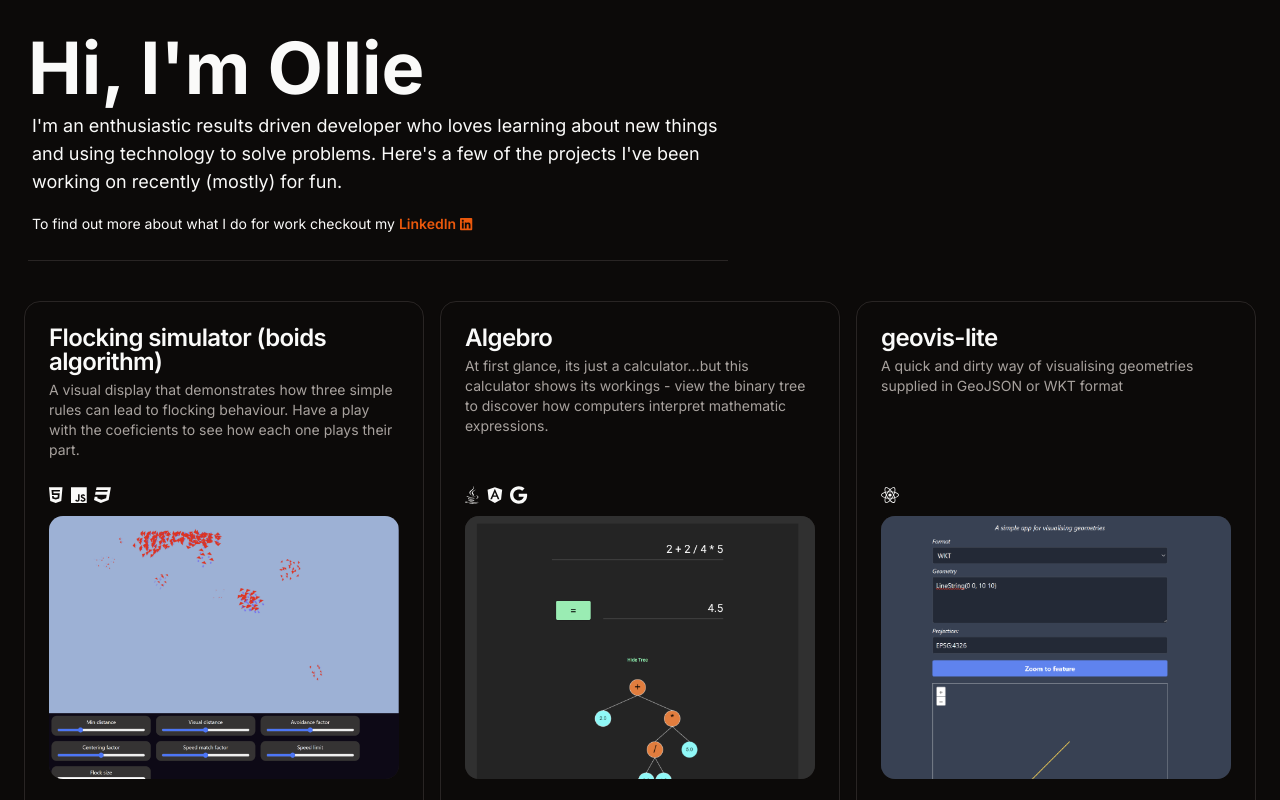
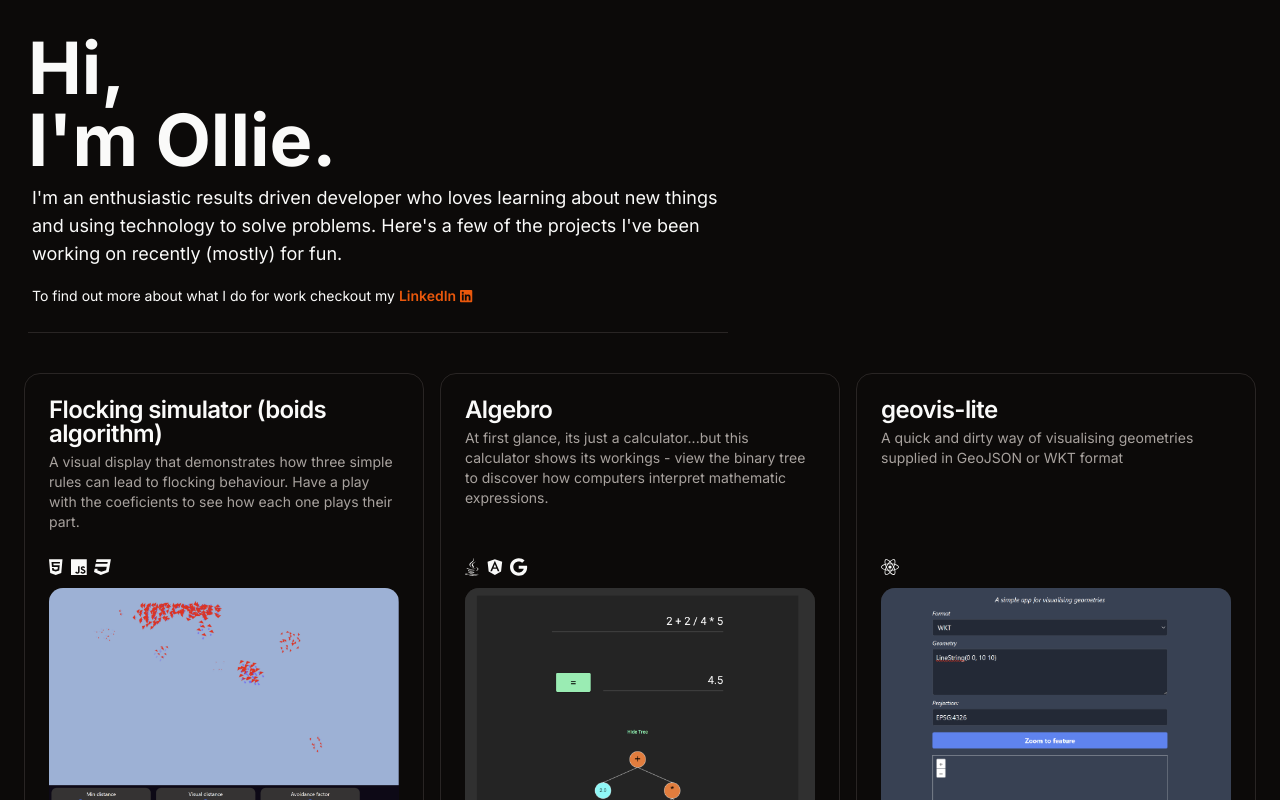
Before and after one commit to Leggit/project-showcase, a Next.js app: page / in a window 1280 px wide. Shown: the top 800 px of the page. Built offline with nearby package versions, Linux system fonts and the light colour scheme.

Commit message:
Improved animation

```diff
--- a/app/page.tsx
+++ b/app/page.tsx
@@ -73,7 +73,7 @@ export default function Home() {
     },
   ];
 
-  const placeholder = "{person.name}";
+  const placeholder = "{name}";
 
   useEffect(() => {
     const placeholder = document.getElementById("placeholder")!;
@@ -86,20 +86,23 @@ export default function Home() {
   return (
     <div className="px-0 md:px-2 lg:px-4 max-w-[1400px] xl:m-auto">
       <div className="px-3 my-8">
-        <h1 className="text-7xl mb-2 font-bold flex">
-          {"Hi, I'm"}&nbsp;
+        <h1 className="text-7xl mb-2 font-bold">
+          {"Hi,"}
+          <div className="flex">
+            {"I'm"}&nbsp;
             <div className="relative">
               <pre
                 id="placeholder"
-              className="text-secondary font-normal absolute"
+                className="text-secondary font-light delay-200 absolute"
               >
                 {placeholder}
               </pre>
               <div
                 id="newText"
-              className="opacity-0 translate-y-1 delay-75 absolute "
+                className="opacity-0 translate-y-1 delay-500 absolute "
               >
-              Ollie
+                Ollie.
+              </div>
             </div>
           </div>
         </h1>
```
Lines whose indentation alone changed are shown as unchanged.
